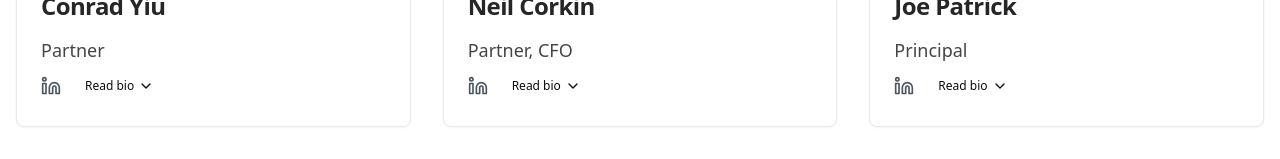
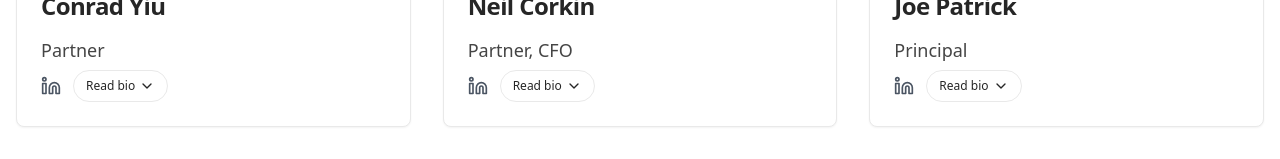
Before and after one commit to neilcorkinAS1/AS1website, a Next.js app: page /team in a window 1280 px wide. Shown: the part 637-796 px from the top of the page. Built offline with nearby package versions, Linux system fonts and the light colour scheme.

Commit message:
fix: use correct Button variant 'secondary' instead of 'outline'

```diff
--- a/src/components/TeamMemberCard.tsx
+++ b/src/components/TeamMemberCard.tsx
@@ -54,7 +54,7 @@ export function TeamMemberCard({ name, title, bio, photoUrl, linkedinUrl }: Team
             </a>
           )}
           <Button
-            variant="outline"
+            variant="secondary"
             size="sm"
             onClick={() => setIsExpanded(!isExpanded)}
             className="flex items-center gap-1"
```
